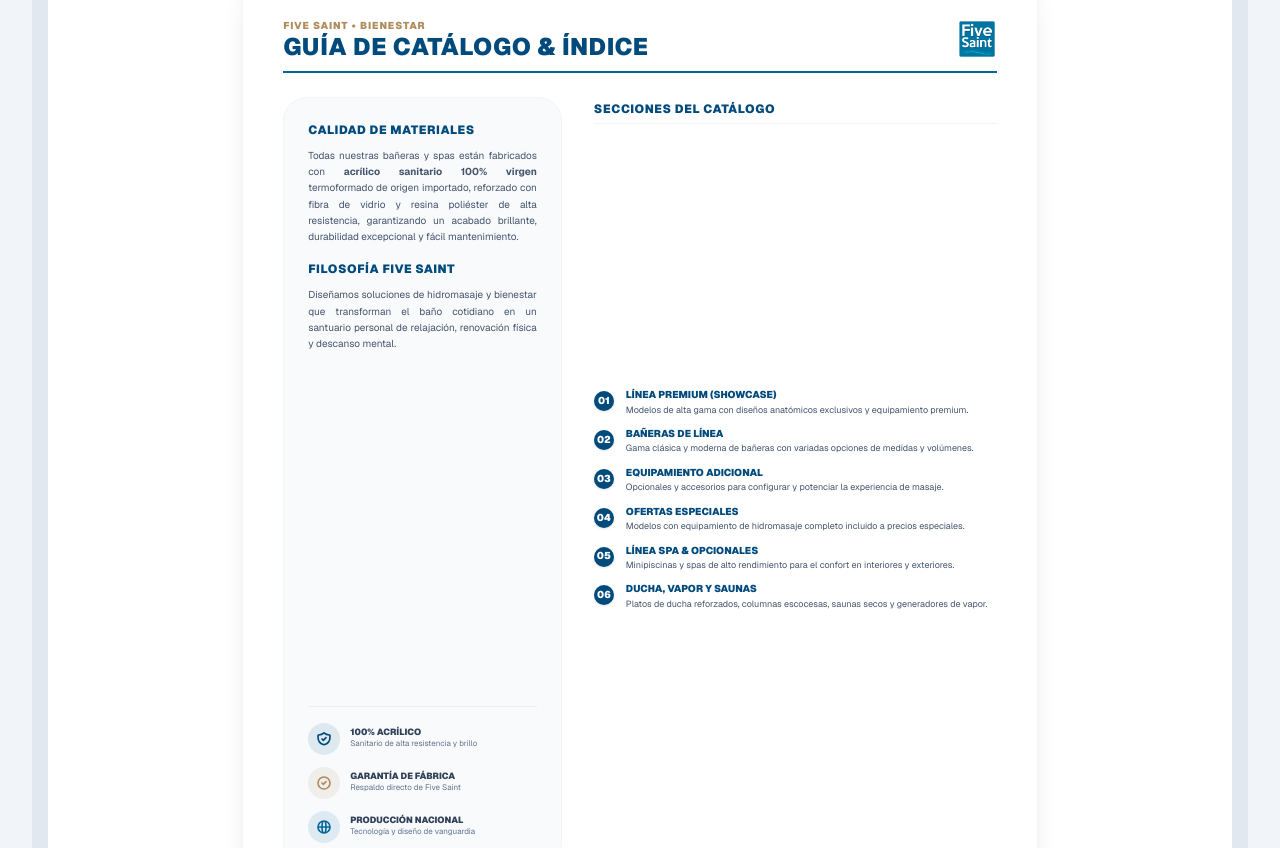
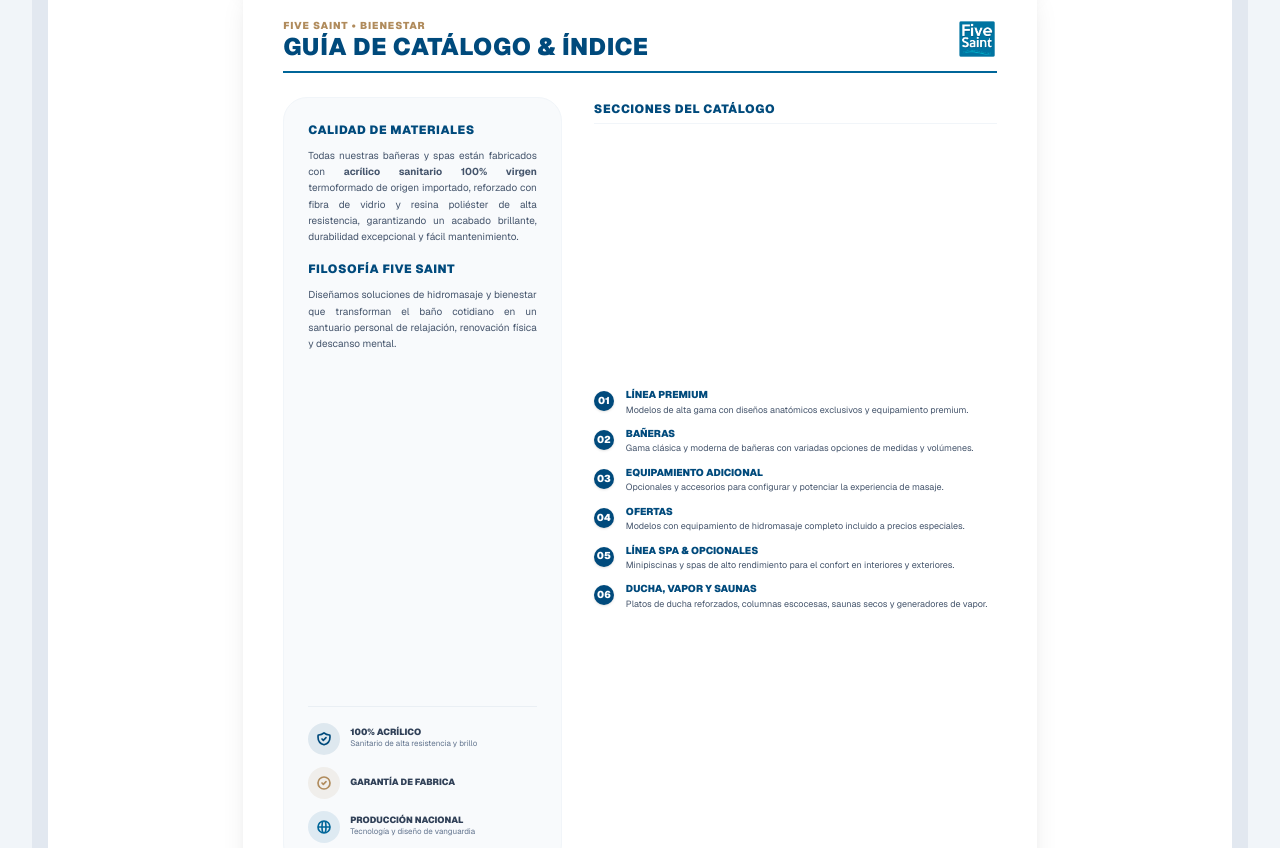
Before and after one commit to yoelzoff98/FiveSaint, a Next.js app: page /admin-FiveSaint/lista-de-precios in a window 1280 px wide. Shown: the part 1280-2128 px from the top of the page. Built offline with nearby package versions, Linux system fonts and the light colour scheme.

Commit message:
ajustes primera hoja

```diff
--- a/src/components/pdf/PriceListPdf.tsx
+++ b/src/components/pdf/PriceListPdf.tsx
@@ -218,8 +218,7 @@
                   </svg>
                 </div>
                 <div>
-                  <span className="text-[9px] font-black text-slate-700 block leading-tight">GARANTÍA DE FÁBRICA</span>
-                  <span className="text-[8px] text-slate-500 block">Respaldo directo de Five Saint</span>
+                  <span className="text-[9px] font-black text-slate-700 block leading-tight">GARANTÍA DE FABRICA</span>
                 </div>
               </div>
               <div className="flex items-center gap-2.5">
@@ -244,7 +243,7 @@
               <div className="flex gap-3">
                 <div className="w-5 h-5 rounded-full bg-[#004a7c] text-white flex items-center justify-center font-black text-[10px] shrink-0 shadow-sm mt-0.5">01</div>
                 <div>
-                  <h4 className="text-[10px] font-black text-[#004a7c] uppercase leading-tight">Línea Premium (Showcase)</h4>
+                  <h4 className="text-[10px] font-black text-[#004a7c] uppercase leading-tight">Línea Premium</h4>
                   <p className="text-[9px] text-slate-600 leading-snug mt-0.5">Modelos de alta gama con diseños anatómicos exclusivos y equipamiento premium.</p>
                 </div>
               </div>
@@ -252,7 +251,7 @@
               <div className="flex gap-3">
                 <div className="w-5 h-5 rounded-full bg-[#004a7c] text-white flex items-center justify-center font-black text-[10px] shrink-0 shadow-sm mt-0.5">02</div>
                 <div>
-                  <h4 className="text-[10px] font-black text-[#004a7c] uppercase leading-tight">Bañeras de Línea</h4>
+                  <h4 className="text-[10px] font-black text-[#004a7c] uppercase leading-tight">Bañeras</h4>
                   <p className="text-[9px] text-slate-600 leading-snug mt-0.5">Gama clásica y moderna de bañeras con variadas opciones de medidas y volúmenes.</p>
                 </div>
               </div>
@@ -268,7 +267,7 @@
               <div className="flex gap-3">
                 <div className="w-5 h-5 rounded-full bg-[#004a7c] text-white flex items-center justify-center font-black text-[10px] shrink-0 shadow-sm mt-0.5">04</div>
                 <div>
-                  <h4 className="text-[10px] font-black text-[#004a7c] uppercase leading-tight">Ofertas Especiales</h4>
+                  <h4 className="text-[10px] font-black text-[#004a7c] uppercase leading-tight">Ofertas</h4>
                   <p className="text-[9px] text-slate-600 leading-snug mt-0.5">Modelos con equipamiento de hidromasaje completo incluido a precios especiales.</p>
                 </div>
               </div>
```
